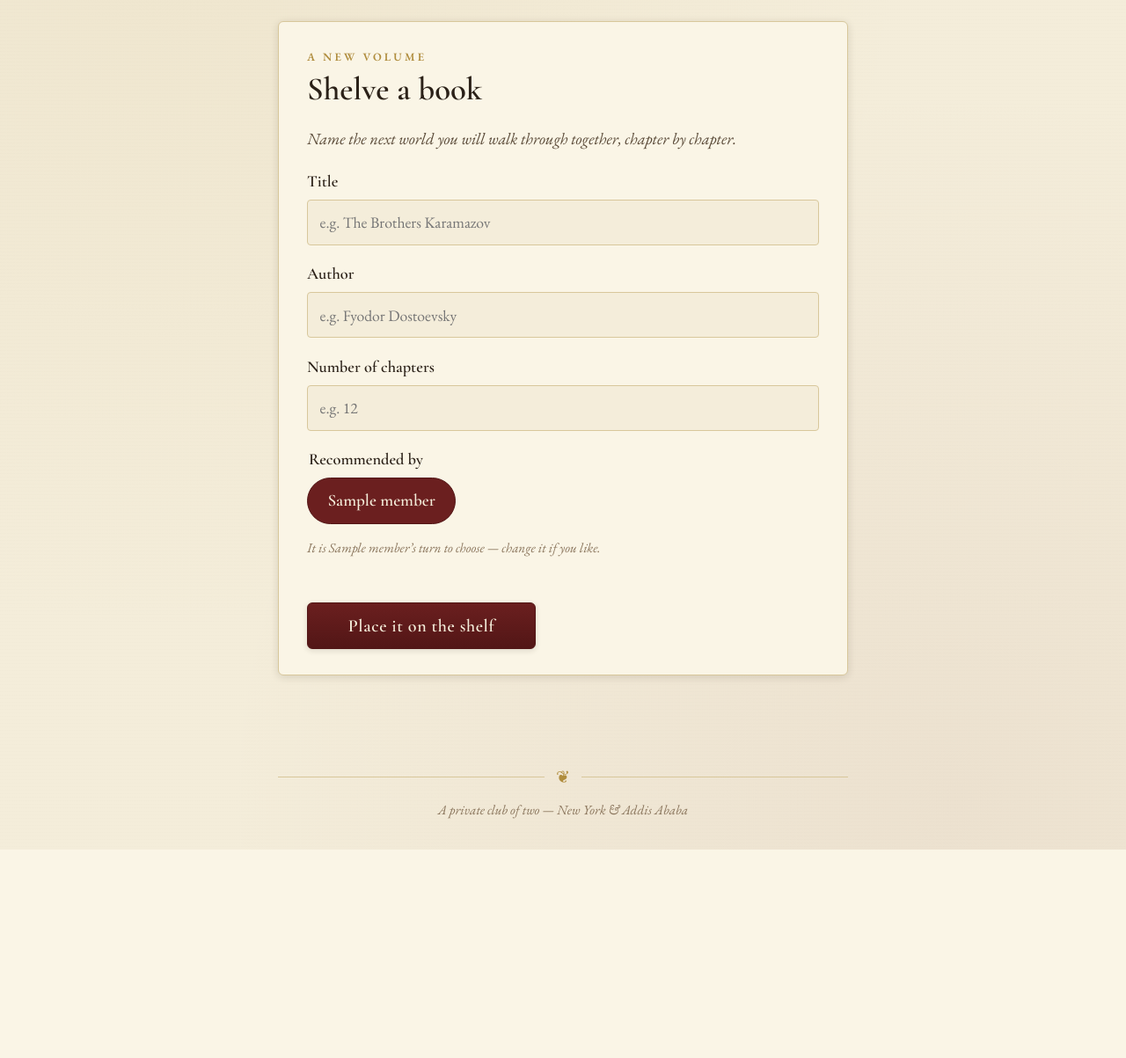
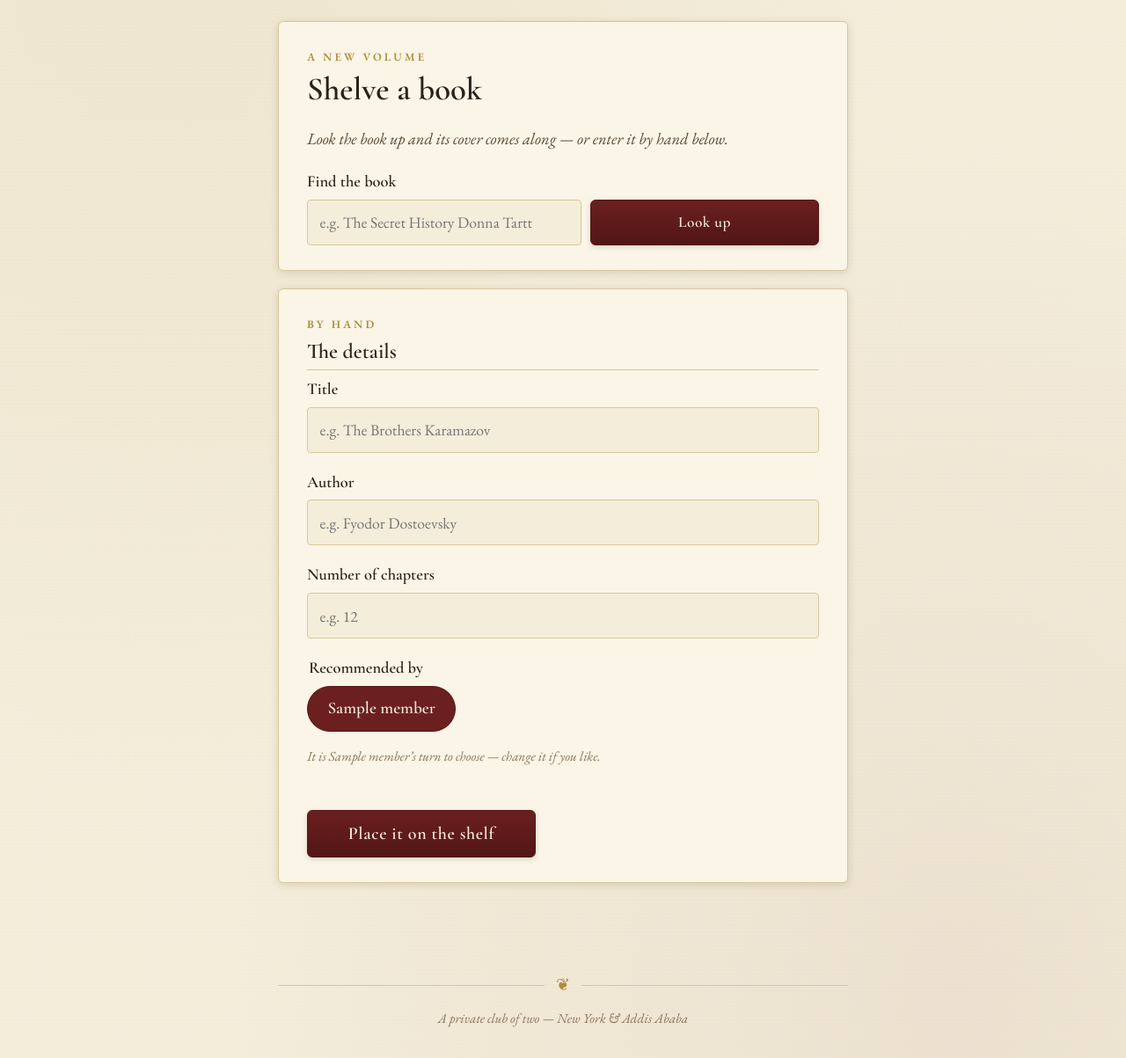
Before and after one commit to RobelKDev/book-club, a Flask app: page /book/add in a window 1280 px wide. Shown: the part 150-1353 px from the top of the page at 88% size. Before the commit the page ends 1116 px from the top, so only its background shows below. Run offline with Flask 3, Linux system fonts and the light colour scheme; the visitor is signed in with stand-in values (Sample User, id 1); a database or web service that is not in the repository returns one stand-in record (values such as "Sample title"); some libraries are stand-ins or nearby versions.

Commit message:
Added web

```diff
--- a/app.py
+++ b/app.py
@@ -10,7 +10,10 @@ only once BOTH members have completed chapter k-1. So each reader's
 """
 
 import hmac
+import json
 import os
+import urllib.parse
+import urllib.request
 from datetime import datetime, timedelta, timezone
 
 from flask import (
@@ -134,6 +137,65 @@ def get_book_or_404(book_id):
     if book is None:
         abort(404)
     return book
+
+
+_OL_SEARCH_URL = "https://openlibrary.org/search.json"
+
+
+def search_books_online(query, limit=6):
+    """Look up books on Open Library.
+
+    Returns a list of dicts (title, author, year, cover_url, thumb_url),
+    an empty list when nothing matches, or None when the lookup itself
+    failed (network down, service error) so callers can fall back to
+    manual entry.
+    """
+    query = (query or "").strip()
+    if not query:
+        return []
+    try:
+        params = urllib.parse.urlencode({
+            "q": query,
+            "limit": limit,
+            "fields": "key,title,author_name,first_publish_year,cover_i",
+        })
+        req = urllib.request.Request(
+            _OL_SEARCH_URL + "?" + params,
+            headers={"User-Agent": "ReadingRoomBookClub/1.0 (two-person book club)"},
+        )
+        with urllib.request.urlopen(req, timeout=8) as resp:
+            data = json.load(resp)
+    except Exception:  # noqa: BLE001 - any lookup failure -> manual fallback
+        return None
+    results = []
+    for doc in data.get("docs", [])[:limit]:
+        cover_i = doc.get("cover_i")
+        authors = doc.get("author_name") or []
+        results.append({
+            "title": doc.get("title") or "Untitled",
+            "author": ", ".join(authors[:3]),
+            "year": doc.get("first_publish_year"),
+            "cover_url": (
+                f"https://covers.openlibrary.org/b/id/{cover_i}-L.jpg"
+                if cover_i else ""
+            ),
+            "thumb_url": (
+                f"https://covers.openlibrary.org/b/id/{cover_i}-M.jpg"
+                if cover_i else ""
+            ),
+        })
+    return results
+
+
+def clean_cover_url(value):
+    """Keep only sane http(s) cover URLs; drop anything else."""
+    value = (value or "").strip()
+    if len(value) > 500:
+        return ""
+    parsed = urllib.parse.urlparse(value)
+    if parsed.scheme not in ("http", "https") or not parsed.netloc:
+        return ""
+    return value
 
 
 def next_recommender():
@@ -275,9 +337,28 @@ def add_book():
     members = members_list()
     default_recommender = next_recommender()
 
+    # Web lookup (Open Library) shown above the manual form.
+    lookup_q = (request.args.get("q") or "").strip()
+    lookup_results = []
+    lookup_failed = False
+    if lookup_q and request.method == "GET":
+        found = search_books_online(lookup_q)
+        if found is None:
+            lookup_failed = True
+        else:
+            lookup_results = found
+
+    # Prefill from a chosen lookup result ("Use this" links pass these back).
+    prefill = {
+        "title": (request.args.get("title") or "").strip()[:200],
+        "author": (request.args.get("author") or "").strip()[:200],
+        "cover_url": clean_cover_url(request.args.get("cover_url")),
+    }
+
     if request.method == "POST":
         title = (request.form.get("title") or "").strip()
         author = (request.form.get("author") or "").strip()
+        cover_url = clean_cover_url(request.form.get("cover_url"))
         try:
             chapters_total = int(request.form.get("chapters_total", 0))
         except (TypeError, ValueError):
@@ -297,9 +378,9 @@ def add_book():
         else:
             book_id = insert_returning_id(
                 db,
-                """INSERT INTO books (title, author, chapters_total, recommended_by, status, created_at)
-                   VALUES (?, ?, ?, ?, 'reading', ?)""",
-                (title, author, chapters_total, recommended_by, now_iso()),
+                """INSERT INTO books (title, author, chapters_total, recommended_by, status, created_at, cover_url)
+                   VALUES (?, ?, ?, ?, 'reading', ?, ?)""",
+                (title, author, chapters_total, recommended_by, now_iso(), cover_url),
             )
             for m in members:
                 db.execute(
@@ -309,9 +390,17 @@ def add_book():
             db.commit()
             flash(f"\u2756 {title} rests on the shelf. Read in lockstep, you two.")
             return redirect(url_for("book_detail", book_id=book_id))
+        # On validation failure, keep what was typed.
+        prefill = {"title": title, "author": author, "cover_url": cover_url}
 
     return render_template(
-        "add_book.html", members=members, default_recommender=default_recommender
+        "add_book.html",
+        members=members,
+        default_recommender=default_recommender,
+        lookup_q=lookup_q,
+        lookup_results=lookup_results,
+        lookup_failed=lookup_failed,
+        prefill=prefill,
     )
 
 
--- a/db.py
+++ b/db.py
@@ -78,6 +78,30 @@ _MEMBER_SEED = (
     if USE_POSTGRES
     else "INSERT OR IGNORE INTO members (name) VALUES (?)"
 )
+
+# Lightweight migrations applied after the base schema. Each runs inside a
+# savepoint-guarded attempt: already-applied migrations are ignored.
+_MIGRATIONS = (
+    "ALTER TABLE books ADD COLUMN cover_url TEXT NOT NULL DEFAULT ''",
+)
+
+
+def _apply_migrations(db):
+    for i, stmt in enumerate(_MIGRATIONS):
+        sp = f"migrate_{i}"
+        try:
+            db.execute(f"SAVEPOINT {sp}")
+            db.execute(stmt)
+            db.execute(f"RELEASE SAVEPOINT {sp}")
+        except Exception as exc:  # noqa: BLE001 - idempotency check below
+            try:
+                db.execute(f"ROLLBACK TO SAVEPOINT {sp}")
+            except Exception:  # noqa: BLE001 - best effort cleanup
+                pass
+            msg = str(exc).lower()
+            if "duplicate" in msg or "already exists" in msg:
+                continue
+            raise
 
 
 class _Cursor:
@@ -169,6 +193,7 @@ def init_db():
         db.executescript(SCHEMA)
         for name in ("Robel", "Bitania"):
             db.execute(_MEMBER_SEED, (name,))
+        _apply_migrations(db)
         db.commit()
     finally:
         db.close()
--- a/static/style.css
+++ b/static/style.css
@@ -495,3 +495,74 @@ body.has-tabs .tab-panel.is-active { display: block; }
 @media (prefers-reduced-motion: reduce) {
   .bar-fill { transition: none; }
 }
+
+/* ---------------- Book covers & web lookup ---------------- */
+
+.book-hero {
+  display: flex;
+  gap: 1.1rem;
+  align-items: flex-start;
+  margin: 0.4rem 0 1rem;
+}
+
+.book-hero-text { min-width: 0; }
+
+.cover {
+  width: 104px;
+  flex: none;
+  border-radius: 4px;
+  box-shadow: 0 2px 8px var(--shadow);
+  border: 1px solid var(--rule);
+}
+
+.cover-small { width: 76px; }
+
+.lookup-row { display: flex; gap: 0.6rem; align-items: stretch; }
+.lookup-row input { flex: 1; min-width: 0; }
+.lookup-row .btn { flex: none; }
+
+.lookup-results {
+  display: grid;
+  gap: 0.7rem;
+  margin-top: 1rem;
+}
+
+.result-card {
+  display: flex;
+  gap: 0.9rem;
+  align-items: center;
+  padding: 0.7rem 0.8rem;
+  border: 1px solid var(--rule);
+  border-radius: 6px;
+  background: var(--parchment);
+}
+
+.result-cover {
+  width: 54px;
+  flex: none;
+  border-radius: 3px;
+  box-shadow: 0 1px 4px var(--shadow);
+}
+
+.result-cover.cover-missing {
+  height: 80px;
+  display: flex;
+  align-items: center;
+  justify-content: center;
+  background: var(--parchment-deep);
+  color: var(--muted);
+  box-shadow: none;
+}
+
+.result-info { min-width: 0; }
+.result-title { margin: 0; font-size: 1.1rem; line-height: 1.3; }
+.result-author { margin: 0.15rem 0 0.55rem; color: var(--ink-soft); font-size: 1rem; }
+.result-info .btn { min-width: 0; width: auto; }
+
+.cover-preview { margin-bottom: 0.4rem; }
+.cover-preview img {
+  width: 104px;
+  border-radius: 4px;
+  box-shadow: 0 2px 8px var(--shadow);
+  border: 1px solid var(--rule);
+}
--- a/templates/add_book.html
+++ b/templates/add_book.html
@@ -4,15 +4,60 @@
 <section class="card">
   <p class="kicker">A new volume</p>
   <h1>Shelve a book</h1>
-  <p class="lede">Name the next world you will walk through together, chapter by chapter.</p>
+  <p class="lede">Look the book up and its cover comes along &mdash; or enter it by hand below.</p>
+  <form method="get" action="{{ url_for('add_book') }}" class="lookup-form">
+    <div class="field">
+      <label for="q">Find the book</label>
+      <div class="lookup-row">
+        <input type="text" id="q" name="q" value="{{ lookup_q }}" maxlength="200" placeholder="e.g. The Secret History Donna Tartt" autocomplete="off">
+        <button type="submit" class="btn btn-small">Look up</button>
+      </div>
+    </div>
+  </form>
+
+  {% if lookup_failed %}
+  <p class="muted"><em>The book lookup is unreachable right now &mdash; enter the book by hand below.</em></p>
+  {% elif lookup_q %}
+    {% if lookup_results %}
+    <div class="lookup-results">
+      {% for r in lookup_results %}
+      <article class="result-card">
+        {% if r.thumb_url %}
+        <img class="result-cover" src="{{ r.thumb_url }}" alt="Cover of {{ r.title }}" loading="lazy">
+        {% else %}
+        <div class="result-cover cover-missing"><span>&#10086;</span></div>
+        {% endif %}
+        <div class="result-info">
+          <h3 class="result-title">{{ r.title }}</h3>
+          <p class="result-author">{{ r.author }}{% if r.year %} &middot; {{ r.year }}{% endif %}</p>
+          <a class="btn btn-small btn-ghost" href="{{ url_for('add_book', title=r.title, author=r.author, cover_url=r.cover_url) }}">Use this</a>
+        </div>
+      </article>
+      {% endfor %}
+    </div>
+    {% else %}
+    <p class="muted"><em>No matches for &ldquo;{{ lookup_q }}&rdquo; &mdash; enter the book by hand below.</em></p>
+    {% endif %}
+  {% endif %}
+</section>
+
+<section class="card">
+  <p class="kicker">By hand</p>
+  <h2 class="section-title">The details</h2>
   <form method="post" class="stack-form">
+    {% if prefill.cover_url %}
+    <div class="cover-preview">
+      <img src="{{ prefill.cover_url }}" alt="Chosen cover" loading="lazy">
+    </div>
+    {% endif %}
+    <input type="hidden" name="cover_url" value="{{ prefill.cover_url }}">
     <div class="field">
       <label for="title">Title</label>
-      <input type="text" id="title" name="title" required maxlength="200" placeholder="e.g. The Brothers Karamazov" autocomplete="off">
+      <input type="text" id="title" name="title" required maxlength="200" value="{{ prefill.title }}" placeholder="e.g. The Brothers Karamazov" autocomplete="off">
     </div>
     <div class="field">
       <label for="author">Author</label>
-      <input type="text" id="author" name="author" maxlength="200" placeholder="e.g. Fyodor Dostoevsky" autocomplete="off">
+      <input type="text" id="author" name="author" maxlength="200" value="{{ prefill.author }}" placeholder="e.g. Fyodor Dostoevsky" autocomplete="off">
     </div>
     <div class="field">
       <label for="chapters_total">Number of chapters</label>
```
Also changed, not shown: templates/book.html (+10 -3 lines), templates/dashboard.html (+10 -3 lines), templates/library.html (+9 -2 lines).
